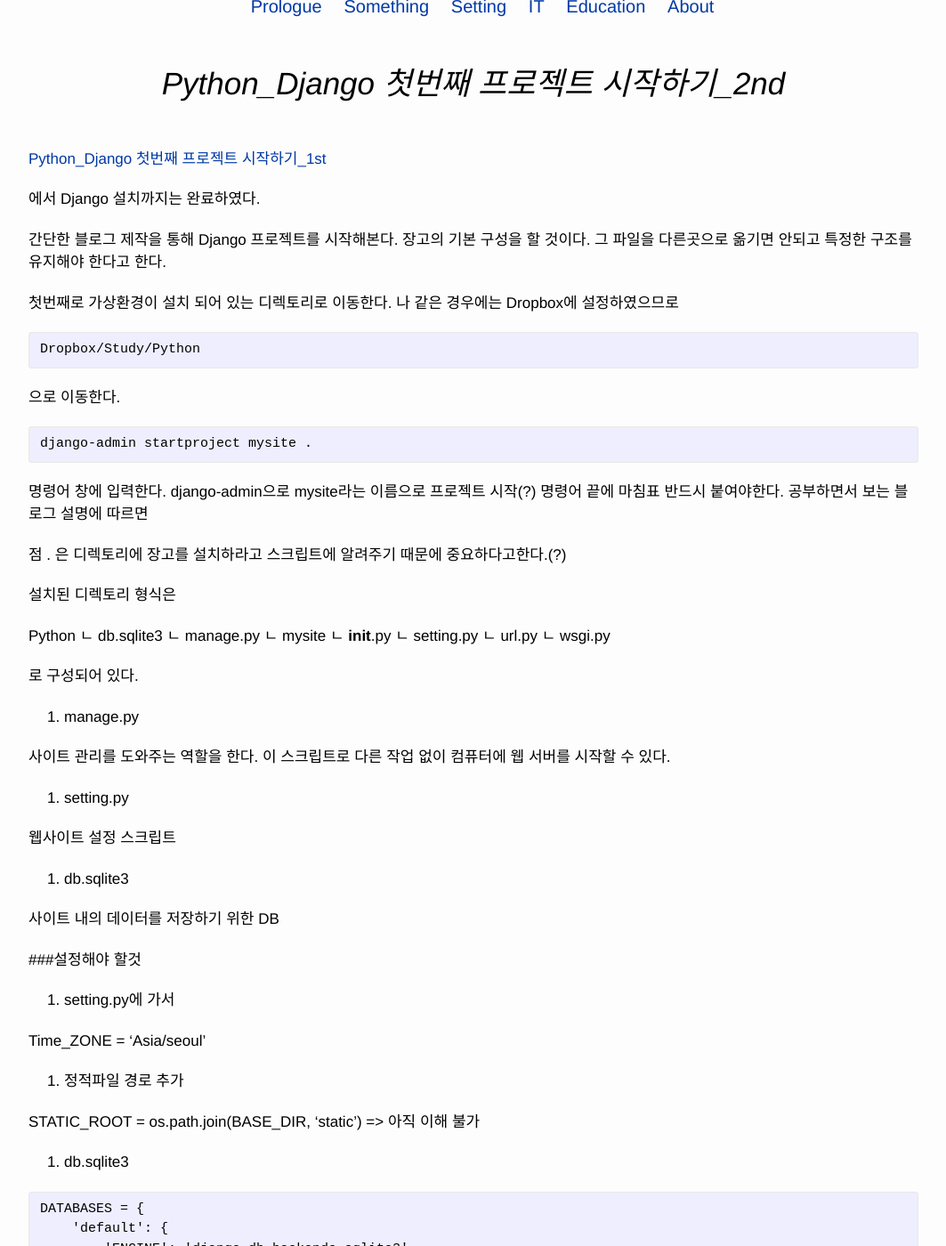
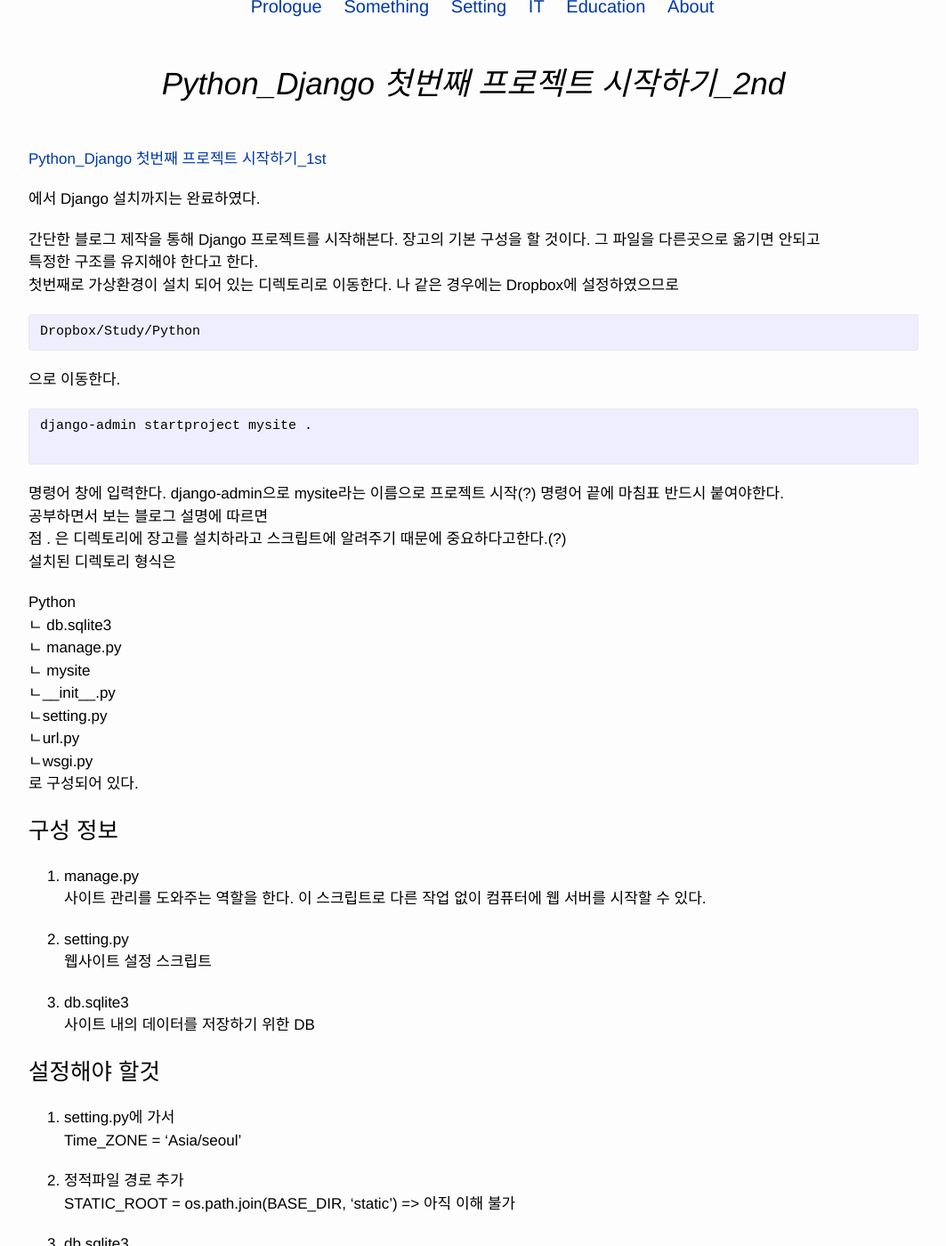
Before and after one commit to pminsu01/pminsu01.github.io, a Jekyll site: the page built from _posts/Education/2017-01-17-python_Django_2nd.md, in a window 1280 px wide and 1400 px high, scrolled down 388 px. Shown: the whole window at 89% size, without its empty margins (108-1171 px from the left). Built offline with Jekyll 4.4.1, drawn with Linux system fonts in a browser that asks for light colours; some of the changed text lies outside the part shown.

Commit message:
2nd_Django

````diff
--- a/_posts/Education/2017-01-17-python_Django_2nd.md
+++ b/_posts/Education/2017-01-17-python_Django_2nd.md
@@ -12,11 +12,10 @@ layout: post
 
 에서 Django 설치까지는 완료하였다.
 
-간단한 블로그 제작을 통해 Django 프로젝트를 시작해본다. 장고의 기본 구성을 할 것이다.
-그 파일을 다른곳으로 옮기면 안되고 특정한 구조를 유지해야 한다고 한다.
+간단한 블로그 제작을 통해 Django 프로젝트를 시작해본다. 장고의 기본 구성을 할 것이다. 그 파일을 다른곳으로 옮기면 안되고
+특정한 구조를 유지해야 한다고 한다.
+첫번째로 가상환경이 설치 되어 있는 디렉토리로 이동한다. 나 같은 경우에는 Dropbox에 설정하였으므로
 
-첫번째로 가상환경이 설치 되어 있는 디렉토리로 이동한다.
-나 같은 경우에는 Dropbox에 설정하였으므로
 ```
 Dropbox/Study/Python
 ```
@@ -25,64 +24,62 @@ Dropbox/Study/Python
 
 ```
 django-admin startproject mysite .
+
 ```
+
 
 명령어 창에 입력한다. django-admin으로 mysite라는 이름으로 프로젝트 시작(?) 명령어 끝에 마침표 반드시 붙여야한다.
 공부하면서 보는 블로그 설명에 따르면
-
 점 . 은 디렉토리에 장고를 설치하라고 스크립트에 알려주기 때문에 중요하다고한다.(?)
-
 설치된 디렉토리 형식은
 
-Python
+  Python
   ㄴ db.sqlite3
   ㄴ manage.py
   ㄴ mysite
-      ㄴ __init__.py
-      ㄴ setting.py
-      ㄴ url.py
-      ㄴ wsgi.py
+        ㄴ__init__.py
+        ㄴsetting.py
+        ㄴurl.py
+        ㄴwsgi.py
+  로 구성되어 있다.
 
 
-  로 구성되어 있다.
+## 구성 정보
 
   1. manage.py
-
-  사이트 관리를 도와주는 역할을 한다. 이 스크립트로 다른 작업 없이 컴퓨터에 웹 서버를 시작할 수 있다.
+      사이트 관리를 도와주는 역할을 한다. 이 스크립트로 다른 작업 없이 컴퓨터에 웹 서버를 시작할 수 있다.
 
   2. setting.py
-
-  웹사이트 설정 스크립트
+      웹사이트 설정 스크립트
 
   3. db.sqlite3
-
-  사이트 내의 데이터를 저장하기 위한 DB
+      사이트 내의 데이터를 저장하기 위한 DB
 
 
 
- ###설정해야 할것
+
+## 설정해야 할것
 
  1. setting.py에 가서
-
- Time_ZONE = 'Asia/seoul'
+    Time_ZONE = 'Asia/seoul'
 
  2. 정적파일 경로 추가
-
-  STATIC_ROOT = os.path.join(BASE_DIR, 'static')   => 아직 이해 불가
+    STATIC_ROOT = os.path.join(BASE_DIR, 'static')   => 아직 이해 불가
 
 
-3. db.sqlite3
+ 3. db.sqlite3
 
-```
-DATABASES = {
-    'default': {
-        'ENGINE': 'django.db.backends.sqlite3',
-        'NAME': os.path.join(BASE_DIR, 'db.sqlite3'),
+    ```
+    DATABASES = {
+        'default': {
+            'ENGINE': 'django.db.backends.sqlite3',
+            'NAME': os.path.join(BASE_DIR, 'db.sqlite3'),
+        }
     }
-}
- ```
+     ```
 
 
+설정 완료
 
  ```
 python manage.py migrate
````
